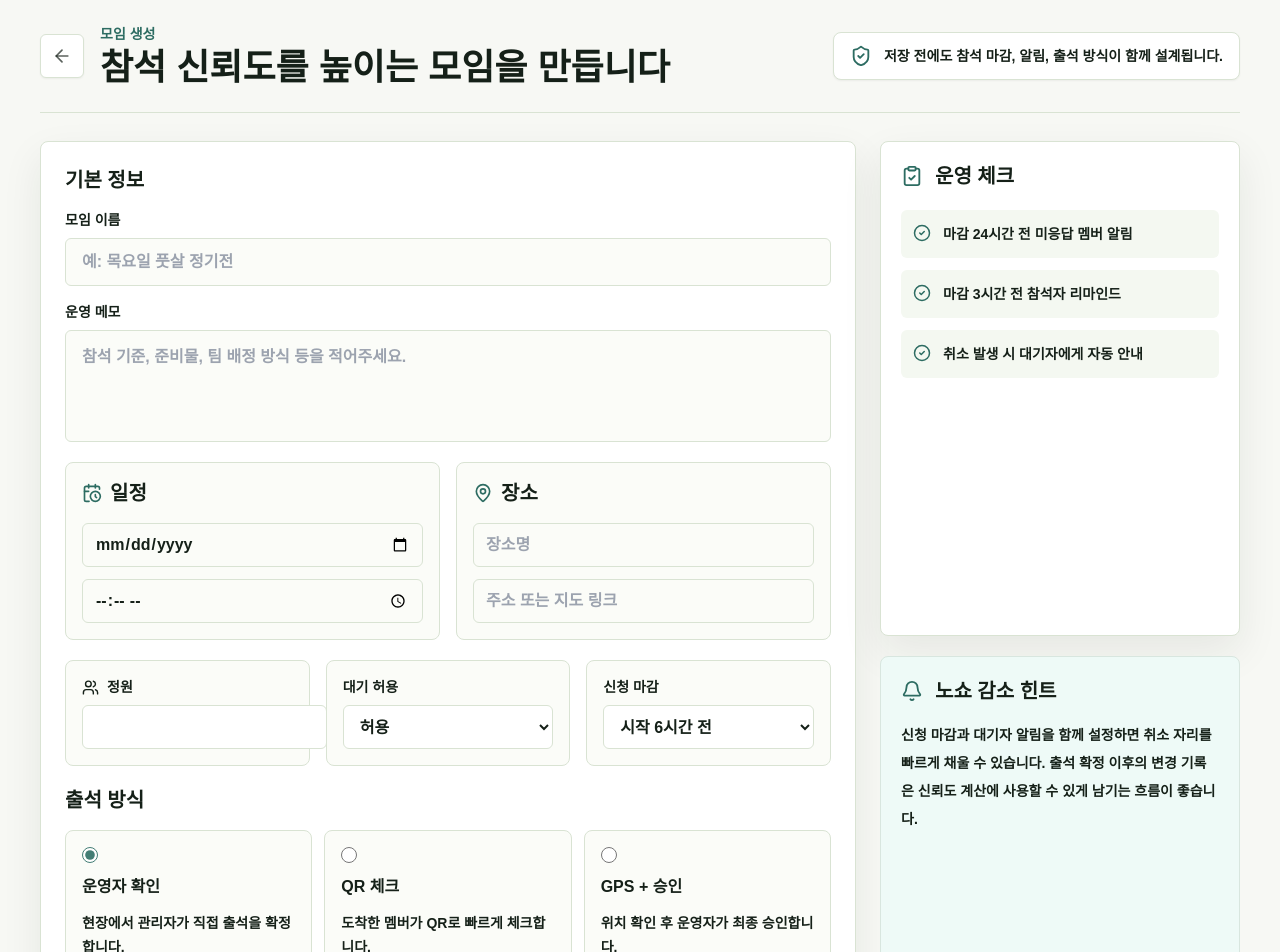
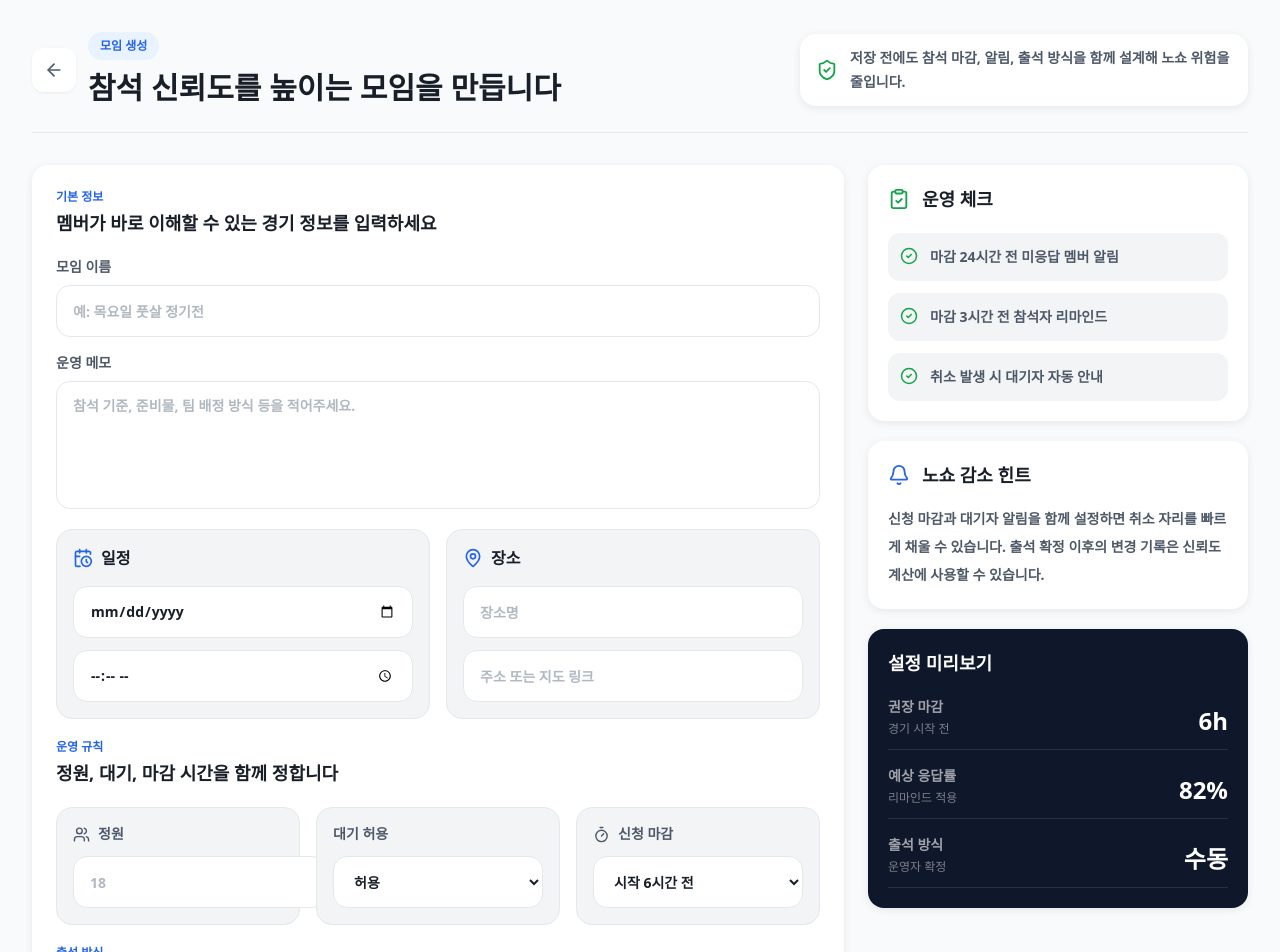
Before and after one commit to audxor37/MoIja, a Next.js app: page /meetings/new in a window 1280 px wide. Shown: the top 952 px of the page. Built offline with nearby package versions, Linux system fonts and the light colour scheme.

Commit message:
전체 디자인 변경

```diff
--- a/src/app/globals.css
+++ b/src/app/globals.css
@@ -4,7 +4,7 @@
 
 :root {
   color-scheme: light;
-  background: #f4f8f1;
+  background: #f8fafc;
 }
 
 * {
@@ -13,15 +13,16 @@
 
 body {
   margin: 0;
-  background:
-    linear-gradient(180deg, rgba(244, 248, 241, 0.92), rgba(255, 255, 255, 0.92)),
-    radial-gradient(circle at 20% 0%, rgba(201, 242, 74, 0.22), transparent 32%);
-  color: #152018;
+  background: #f8fafc;
+  color: #191f28;
   font-family:
-    Arial,
+    Pretendard,
+    "Noto Sans KR",
     "Apple SD Gothic Neo",
     "Malgun Gothic",
+    system-ui,
     sans-serif;
+  font-variant-numeric: tabular-nums;
 }
 
 button,
@@ -30,3 +31,13 @@ select,
 textarea {
   font: inherit;
 }
+
+@layer components {
+  .field-input {
+    @apply h-[52px] rounded-[14px] border border-line bg-white px-4 text-sm font-semibold text-ink outline-none transition placeholder:text-disabled focus:border-strategy focus:ring-4 focus:ring-[#2563EB]/10;
+  }
+
+  .setup-field {
+    @apply grid gap-3 rounded-2xl border border-line bg-surfaceAlt p-4;
+  }
+}
--- a/src/app/meetings/new/page.tsx
+++ b/src/app/meetings/new/page.tsx
@@ -8,66 +8,78 @@ import {
   MapPin,
   Plus,
   ShieldCheck,
+  Timer,
   Users
 } from "lucide-react";
 
 const attendanceMethods = [
-  { label: "운영자 확인", description: "현장에서 관리자가 직접 출석을 확정합니다." },
-  { label: "QR 체크", description: "도착한 멤버가 QR로 빠르게 체크합니다." },
-  { label: "GPS + 승인", description: "위치 확인 후 운영자가 최종 승인합니다." }
+  { label: "운영자 확인", description: "현장에서 관리자가 직접 출석을 확정합니다.", badge: "MVP 권장" },
+  { label: "QR 체크", description: "도착한 멤버가 QR로 빠르게 체크합니다.", badge: "빠른 체크" },
+  { label: "GPS + 승인", description: "위치 확인 후 운영자가 최종 승인합니다.", badge: "신뢰 강화" }
 ];
 
 const reminderRules = [
   "마감 24시간 전 미응답 멤버 알림",
   "마감 3시간 전 참석자 리마인드",
-  "취소 발생 시 대기자에게 자동 안내"
+  "취소 발생 시 대기자 자동 안내"
+];
+
+const setupMetrics = [
+  { label: "권장 마감", value: "6h", note: "경기 시작 전" },
+  { label: "예상 응답률", value: "82%", note: "리마인드 적용" },
+  { label: "출석 방식", value: "수동", note: "운영자 확정" }
 ];
 
 export default function NewMeetingPage() {
   return (
-    <main className="min-h-screen bg-[#f7f8f4] text-ink">
-      <div className="mx-auto flex w-full max-w-7xl flex-col px-5 py-6 sm:px-8 lg:px-10">
+    <main className="min-h-screen bg-app text-ink">
+      <div className="mx-auto flex w-full max-w-7xl flex-col px-4 py-5 sm:px-6 lg:px-8 lg:py-8">
         <header className="flex flex-col gap-5 border-b border-line pb-6 lg:flex-row lg:items-center lg:justify-between">
-          <div className="flex items-center gap-4">
+          <div className="flex items-center gap-3">
             <Link
               aria-label="대시보드로 돌아가기"
-              className="flex h-11 w-11 shrink-0 items-center justify-center rounded-md border border-line bg-white text-ink/70 shadow-sm transition hover:bg-[#eefaf7]"
+              className="flex h-11 w-11 shrink-0 items-center justify-center rounded-xl bg-white text-secondary shadow-soft transition hover:bg-surfaceAlt"
               href="/"
             >
               <ArrowLeft size={20} />
             </Link>
             <div>
-              <p className="text-sm font-black text-[#2d6c62]">모임 생성</p>
-              <h1 className="mt-1 text-3xl font-black leading-tight tracking-normal sm:text-4xl">
+              <span className="inline-flex h-7 items-center rounded-full bg-[#E8F3FF] px-3 text-xs font-bold text-strategy">
+                모임 생성
+              </span>
+              <h1 className="mt-2 text-[30px] font-bold leading-10">
                 참석 신뢰도를 높이는 모임을 만듭니다
               </h1>
             </div>
           </div>
-          <div className="flex items-center gap-3 rounded-lg border border-line bg-white px-4 py-3 shadow-sm">
-            <ShieldCheck className="text-[#2d6c62]" size={22} />
-            <p className="text-sm font-bold text-ink/64">
-              저장 전에도 참석 마감, 알림, 출석 방식이 함께 설계됩니다.
+          <div className="flex items-center gap-3 rounded-2xl bg-white px-4 py-3 shadow-card lg:max-w-md">
+            <ShieldCheck className="shrink-0 text-primary" size={22} />
+            <p className="text-sm font-semibold leading-6 text-secondary">
+              저장 전에도 참석 마감, 알림, 출석 방식을 함께 설계해 노쇼 위험을 줄입니다.
             </p>
           </div>
         </header>
 
-        <section className="grid gap-6 py-7 lg:grid-cols-[1fr_360px]">
-          <form className="grid gap-5 rounded-lg border border-line bg-white p-5 shadow-soft sm:p-6">
+        <section className="grid gap-6 py-6 lg:grid-cols-[minmax(0,1fr)_380px] lg:py-8">
+          <form className="grid gap-5 rounded-2xl bg-white p-5 shadow-card sm:p-6">
             <section>
-              <h2 className="text-xl font-black">기본 정보</h2>
-              <div className="mt-4 grid gap-4">
+              <SectionHeader
+                eyebrow="기본 정보"
+                title="멤버가 바로 이해할 수 있는 경기 정보를 입력하세요"
+              />
+              <div className="mt-5 grid gap-4">
                 <label className="grid gap-2">
-                  <span className="text-sm font-black text-ink/66">모임 이름</span>
+                  <span className="text-sm font-semibold text-secondary">모임 이름</span>
                   <input
-                    className="h-12 rounded-md border border-line bg-[#fbfcf8] px-4 text-base font-bold outline-none transition focus:border-[#437d74] focus:bg-white"
+                    className="h-[52px] rounded-[14px] border border-line bg-white px-4 text-sm font-semibold outline-none transition placeholder:text-disabled focus:border-strategy focus:ring-4 focus:ring-[#2563EB]/10"
                     placeholder="예: 목요일 풋살 정기전"
                     type="text"
                   />
                 </label>
                 <label className="grid gap-2">
-                  <span className="text-sm font-black text-ink/66">운영 메모</span>
+                  <span className="text-sm font-semibold text-secondary">운영 메모</span>
                   <textarea
-                    className="min-h-28 resize-none rounded-md border border-line bg-[#fbfcf8] px-4 py-3 text-base font-semibold leading-7 outline-none transition focus:border-[#437d74] focus:bg-white"
+                    className="min-h-32 resize-none rounded-[14px] border border-line bg-white px-4 py-3 text-sm font-semibold leading-6 outline-none transition placeholder:text-disabled focus:border-strategy focus:ring-4 focus:ring-[#2563EB]/10"
                     placeholder="참석 기준, 준비물, 팀 배정 방식 등을 적어주세요."
                   />
                 </label>
@@ -75,64 +87,74 @@ export default function NewMeetingPage() {
             </section>
 
             <section className="grid gap-4 md:grid-cols-2">
-              <FieldCard icon={CalendarClock} title="일정">
+              <FieldGroup icon={CalendarClock} title="일정">
                 <div className="grid gap-3">
-                  <input className="h-11 rounded-md border border-line bg-[#fbfcf8] px-3 font-bold" type="date" />
-                  <input className="h-11 rounded-md border border-line bg-[#fbfcf8] px-3 font-bold" type="time" />
+                  <input className="field-input" type="date" />
+                  <input className="field-input" type="time" />
                 </div>
-              </FieldCard>
-              <FieldCard icon={MapPin} title="장소">
+              </FieldGroup>
+              <FieldGroup icon={MapPin} title="장소">
                 <div className="grid gap-3">
-                  <input
-                    className="h-11 rounded-md border border-line bg-[#fbfcf8] px-3 font-bold"
-                    placeholder="장소명"
-                    type="text"
-                  />
-                  <input
-                    className="h-11 rounded-md border border-line bg-[#fbfcf8] px-3 font-bold"
-                    placeholder="주소 또는 지도 링크"
-                    type="text"
-                  />
+                  <input className="field-input" placeholder="장소명" type="text" />
+                  <input className="field-input" placeholder="주소 또는 지도 링크" type="text" />
                 </div>
-              </FieldCard>
+              </FieldGroup>
             </section>
 
-            <section className="grid gap-4 md:grid-cols-3">
-              <label className="grid gap-2 rounded-lg border border-line bg-[#fbfcf8] p-4">
-                <span className="flex items-center gap-2 text-sm font-black text-ink/66">
+            <section>
+              <SectionHeader eyebrow="운영 규칙" title="정원, 대기, 마감 시간을 함께 정합니다" />
+              <div className="mt-5 grid gap-4 md:grid-cols-3">
+                <label className="setup-field">
+                  <span className="flex items-center gap-2 text-sm font-semibold text-secondary">
                     <Users size={17} />
                     정원
                   </span>
-                <input className="h-11 rounded-md border border-line bg-white px-3 font-bold" min="1" type="number" />
+                  <input className="field-input bg-white" min="1" placeholder="18" type="number" />
                 </label>
-              <label className="grid gap-2 rounded-lg border border-line bg-[#fbfcf8] p-4">
-                <span className="text-sm font-black text-ink/66">대기 허용</span>
-                <select className="h-11 rounded-md border border-line bg-white px-3 font-bold">
+                <label className="setup-field">
+                  <span className="text-sm font-semibold text-secondary">대기 허용</span>
+                  <select className="field-input bg-white">
                     <option>허용</option>
                     <option>허용 안 함</option>
                   </select>
                 </label>
-              <label className="grid gap-2 rounded-lg border border-line bg-[#fbfcf8] p-4">
-                <span className="text-sm font-black text-ink/66">신청 마감</span>
-                <select className="h-11 rounded-md border border-line bg-white px-3 font-bold">
+                <label className="setup-field">
+                  <span className="flex items-center gap-2 text-sm font-semibold text-secondary">
+                    <Timer size={17} />
+                    신청 마감
+                  </span>
+                  <select className="field-input bg-white">
                     <option>시작 6시간 전</option>
                     <option>시작 12시간 전</option>
                     <option>시작 24시간 전</option>
                   </select>
                 </label>
+              </div>
             </section>
 
             <section>
-              <h2 className="text-xl font-black">출석 방식</h2>
-              <div className="mt-4 grid gap-3 md:grid-cols-3">
+              <SectionHeader eyebrow="출석 방식" title="현장 운영 방식에 맞게 출석 확정 흐름을 고르세요" />
+              <div className="mt-5 grid gap-3 md:grid-cols-3">
                 {attendanceMethods.map((method, index) => (
                   <label
-                    className="grid cursor-pointer gap-3 rounded-lg border border-line bg-[#fbfcf8] p-4 transition hover:border-[#9bbdb7]"
+                    className={`grid cursor-pointer gap-3 rounded-2xl border p-4 transition hover:border-strategy ${
+                      index === 0 ? "border-primary bg-[#F7FCF9]" : "border-line bg-white"
+                    }`}
                     key={method.label}
                   >
-                    <input className="h-4 w-4 accent-[#437d74]" defaultChecked={index === 0} name="attendance" type="radio" />
-                    <span className="text-base font-black">{method.label}</span>
-                    <span className="text-sm font-semibold leading-6 text-ink/58">{method.description}</span>
+                    <div className="flex items-center justify-between gap-2">
+                      <input
+                        className="h-4 w-4 accent-primary"
+                        defaultChecked={index === 0}
+                        name="attendance"
+                        type="radio"
+                      />
+                      <span className="rounded-full bg-[#E8F3FF] px-2.5 py-1 text-[11px] font-bold text-strategy">
+                        {method.badge}
+                      </span>
+                    </div>
+                    <span className="text-base font-bold">{method.label}</span>
+                    <span className="text-sm leading-6 text-secondary">{method.description}</span>
                   </label>
                 ))}
               </div>
@@ -140,13 +162,13 @@ export default function NewMeetingPage() {
 
             <div className="flex flex-col gap-3 border-t border-line pt-5 sm:flex-row sm:justify-end">
               <Link
-                className="inline-flex h-12 items-center justify-center rounded-md border border-line bg-white px-5 text-sm font-black text-ink/62"
+                className="inline-flex h-12 items-center justify-center rounded-xl bg-surfaceAlt px-5 text-sm font-semibold text-secondary transition hover:bg-line"
                 href="/"
               >
                 취소
               </Link>
               <button
-                className="inline-flex h-12 items-center justify-center gap-2 rounded-md bg-[#437d74] px-5 text-sm font-black text-white shadow-sm transition hover:bg-[#376c64]"
+                className="inline-flex h-14 items-center justify-center gap-2 rounded-2xl bg-primary px-5 text-base font-bold text-white shadow-card transition hover:bg-[#12843D]"
                 type="button"
               >
                 <Plus size={18} />
@@ -155,31 +177,45 @@ export default function NewMeetingPage() {
             </div>
           </form>
 
-          <aside className="grid gap-5">
-            <section className="rounded-lg border border-line bg-white p-5 shadow-soft">
+          <aside className="grid gap-5 self-start">
+            <section className="rounded-2xl bg-white p-5 shadow-card">
               <div className="flex items-center gap-3">
-                <ClipboardCheck className="text-[#2d6c62]" size={22} />
-                <h2 className="text-xl font-black">운영 체크</h2>
+                <ClipboardCheck className="text-primary" size={22} />
+                <h2 className="text-lg font-bold">운영 체크</h2>
               </div>
               <div className="mt-5 grid gap-3">
                 {reminderRules.map((rule) => (
-                  <div className="flex gap-3 rounded-md bg-[#f4f8f1] p-3" key={rule}>
-                    <CheckCircle2 className="mt-0.5 shrink-0 text-[#2d6c62]" size={18} />
-                    <p className="text-sm font-bold leading-6 text-ink/66">{rule}</p>
+                  <div className="flex gap-3 rounded-xl bg-surfaceAlt p-3" key={rule}>
+                    <CheckCircle2 className="mt-0.5 shrink-0 text-primary" size={18} />
+                    <p className="text-sm font-semibold leading-6 text-secondary">{rule}</p>
                   </div>
                 ))}
               </div>
             </section>
 
-            <section className="rounded-lg border border-[#d8e6df] bg-[#eefaf7] p-5">
+            <section className="rounded-2xl bg-white p-5 shadow-card">
               <div className="flex items-center gap-3">
-                <Bell className="text-[#2d6c62]" size={22} />
-                <h2 className="text-xl font-black">노쇼 감소 힌트</h2>
+                <Bell className="text-strategy" size={22} />
+                <h2 className="text-lg font-bold">노쇼 감소 힌트</h2>
               </div>
-              <p className="mt-4 text-sm font-bold leading-7 text-ink/64">
-                신청 마감과 대기자 알림을 함께 설정하면 취소 자리를 빠르게 채울 수 있습니다.
-                출석 확정 이후의 변경 기록은 신뢰도 계산에 사용할 수 있게 남기는 흐름이 좋습니다.
+              <p className="mt-4 text-sm font-semibold leading-7 text-secondary">
+                신청 마감과 대기자 알림을 함께 설정하면 취소 자리를 빠르게 채울 수 있습니다. 출석 확정 이후의 변경 기록은 신뢰도 계산에 사용할 수 있습니다.
               </p>
+            </section>
+
+            <section className="rounded-2xl bg-navy p-5 text-white shadow-card">
+              <h2 className="text-lg font-bold">설정 미리보기</h2>
+              <div className="mt-5 grid gap-4">
+                {setupMetrics.map((metric) => (
+                  <div className="flex items-end justify-between border-b border-white/10 pb-3" key={metric.label}>
+                    <div>
+                      <p className="text-sm font-semibold text-white/60">{metric.label}</p>
+                      <p className="mt-1 text-xs text-white/45">{metric.note}</p>
+                    </div>
+                    <p className="text-2xl font-bold">{metric.value}</p>
+                  </div>
+                ))}
+              </div>
             </section>
           </aside>
         </section>
@@ -188,7 +224,16 @@ export default function NewMeetingPage() {
   );
 }
 
-function FieldCard({
+function SectionHeader({ eyebrow, title }: { eyebrow: string; title: string }) {
+  return (
+    <div>
+      <p className="text-xs font-bold uppercase text-strategy">{eyebrow}</p>
+      <h2 className="mt-1 text-lg font-bold leading-7">{title}</h2>
+    </div>
+  );
+}
+
+function FieldGroup({
   children,
   icon: Icon,
   title
@@ -198,9 +243,9 @@ function FieldCard({
   title: string;
 }) {
   return (
-    <section className="rounded-lg border border-line bg-[#fbfcf8] p-4">
-      <h2 className="flex items-center gap-2 text-xl font-black">
-        <Icon className="text-[#2d6c62]" size={20} />
+    <section className="rounded-2xl border border-line bg-surfaceAlt p-4">
+      <h2 className="flex items-center gap-2 text-base font-bold">
+        <Icon className="text-strategy" size={20} />
         {title}
       </h2>
       <div className="mt-4">{children}</div>
--- a/tailwind.config.ts
+++ b/tailwind.config.ts
@@ -5,16 +5,27 @@ const config: Config = {
   theme: {
     extend: {
       colors: {
-        field: "#f4f8f1",
-        ink: "#152018",
-        line: "#d9e3d3",
-        grass: "#2f7d42",
-        lime: "#c9f24a",
-        coral: "#ff6b57",
-        sky: "#3a8dde"
+        app: "#F8FAFC",
+        surface: "#FFFFFF",
+        surfaceAlt: "#F2F4F6",
+        line: "#E5E8EB",
+        lineStrong: "#D1D6DB",
+        ink: "#191F28",
+        secondary: "#4E5968",
+        muted: "#8B95A1",
+        disabled: "#B0B8C1",
+        primary: "#16A34A",
+        strategy: "#2563EB",
+        navy: "#0F172A",
+        success: "#03B26C",
+        warning: "#FE9800",
+        danger: "#F04452",
+        tactical: "#7C3AED"
       },
       boxShadow: {
-        soft: "0 16px 40px rgba(21, 32, 24, 0.08)"
+        card: "0 2px 8px rgba(0, 0, 0, 0.08)",
+        soft: "0 1px 3px rgba(0, 0, 0, 0.06)",
+        raised: "0 6px 20px rgba(0, 0, 0, 0.12)"
       }
     }
   },
```
Also changed, not shown: src/app/page.tsx (+235 -122 lines), 3 other files (tests, documents, lock files or other folders). Lines whose indentation alone changed are shown as unchanged.
